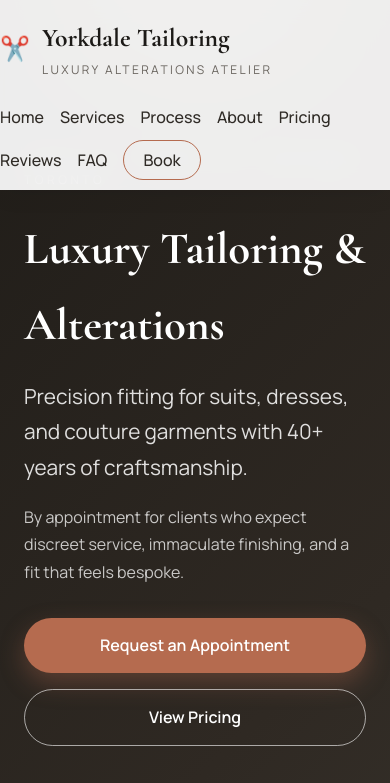
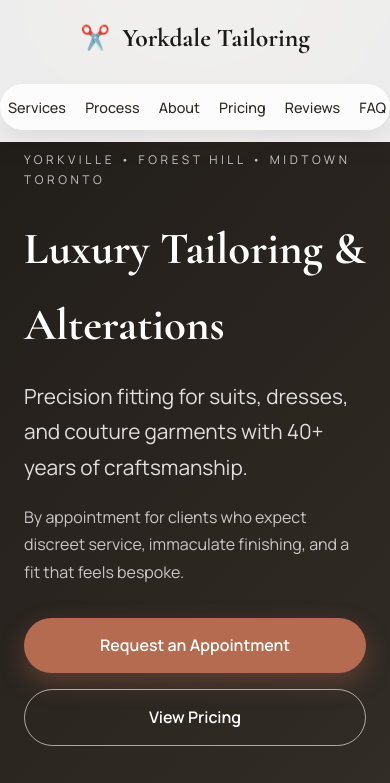
Before and after one commit to ezaganjoridev/tailor, a website: page index.html in a window 390 px wide. Shown: the top 783 px of the page. Drawn offline with nearby package versions, Linux system fonts and the light colour scheme.

Commit message:
Navbar changes for mobile

```diff
--- a/styles.css
+++ b/styles.css
@@ -920,12 +920,46 @@
 @media (max-width: 768px) {
     .nav-inner {
         flex-direction: column;
-        align-items: flex-start;
+        align-items: center;
+        padding-bottom: 0.75rem;
     }
 
     .nav-menu {
-        justify-content: flex-start;
-        gap: 1rem;
+        width: 100%;
+        justify-content: center;
+        gap: 0.8rem;
+        padding: 0.6rem 0.8rem;
+        background: rgba(255, 255, 255, 0.85);
+        border-radius: 999px;
+        box-shadow: 0 10px 20px rgba(0, 0, 0, 0.06);
+        overflow-x: auto;
+        flex-wrap: nowrap;
+        scrollbar-width: none;
+        -webkit-overflow-scrolling: touch;
+    }
+
+    .nav-menu::-webkit-scrollbar {
+        display: none;
+    }
+
+    .nav-menu li {
+        flex: 0 0 auto;
+    }
+
+    .nav-menu a {
+        font-size: 0.9rem;
+        padding: 0.35rem 0.2rem;
+        white-space: nowrap;
+    }
+
+    .nav-brand {
+        width: 100%;
+        justify-content: center;
+        text-align: center;
+    }
+
+    .brand-tag {
+        display: none;
     }
 
     .hero {
```
